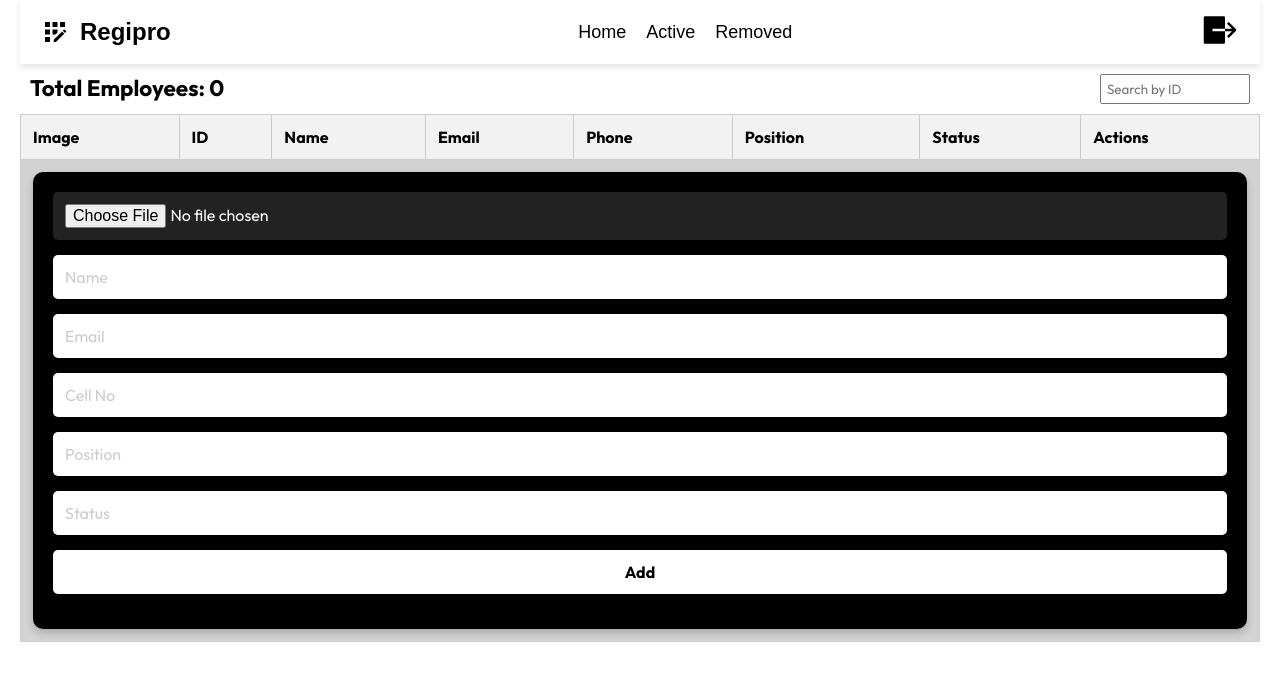
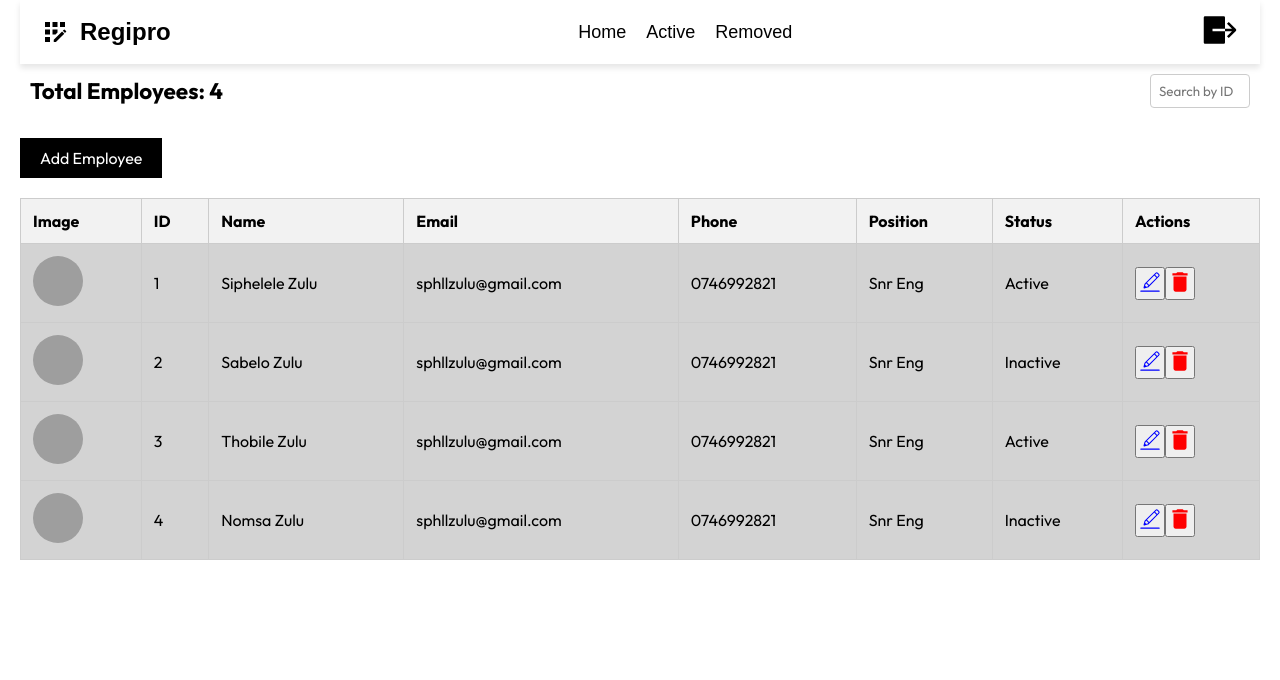
Before and after one commit to sphllzulu/EmployeeReg, a React (Vite) app: page /home in a window 1280 px wide. Shown: the top 680 px of the page. Built offline with nearby package versions, Linux system fonts and the light colour scheme; grey boxes are pictures that could not be loaded.

Commit message:
Update Tbl.jsx

```diff
--- a/src/Tbl.jsx
+++ b/src/Tbl.jsx
@@ -5,29 +5,52 @@ import './Tbl.css';
 import EmployeeCount from './EmployeeCount';
 import Loader from './Loader';
 
-function Popup({ message, onClose }) {
-  useEffect(() => {
-    const timer = setTimeout(onClose, 3000); // Close after 3 seconds
-    return () => clearTimeout(timer);
-  }, [onClose]);
-
-  return (
-    <div className="popup">
-      <p>{message}</p>
-    </div>
-  );
-}
-
 function Tbl() {
   const initialList = [
-    // Initial list as defined
+    {
+      id: 1,
+      image: "https://picsum.photos/200/300?grayscale",
+      name: "Siphelele Zulu",
+      email: "sphllzulu@gmail.com",
+      phone: "0746992821",
+      position: "Snr Eng",
+      status: "Active",
+    },
+    {
+      id: 2,
+      image: "https://picsum.photos/200/300?grayscale",
+      name: "Sabelo Zulu",
+      email: "sphllzulu@gmail.com",
+      phone: "0746992821",
+      position: "Snr Eng",
+      status: "Inactive",
+    },
+    {
+      id: 3,
+      image: "https://picsum.photos/200/300?grayscale",
+      name: "Thobile Zulu",
+      email: "sphllzulu@gmail.com",
+      phone: "0746992821",
+      position: "Snr Eng",
+      status: "Active",
+    },
+    {
+      id: 4,
+      image: "https://picsum.photos/200/300?grayscale",
+      name: "Nomsa Zulu",
+      email: "sphllzulu@gmail.com",
+      phone: "0746992821",
+      position: "Snr Eng",
+      status: "Inactive",
+    },
   ];
 
   const [lists, setList] = useState([]);
   const [searchId, setSearchId] = useState('');
   const [editState, setEditState] = useState(-1);
   const [loading, setLoading] = useState(true);
-  const [popupMessage, setPopupMessage] = useState('');
+  const [showAddPopup, setShowAddPopup] = useState(false);
+  const [showDeletePopup, setShowDeletePopup] = useState(null); // To track the employee being deleted
 
   useEffect(() => {
     const storedLists = localStorage.getItem('employees');
@@ -54,17 +77,13 @@ function Tbl() {
     const updatedList = lists.map(item => item.id === id ? updatedItem : item);
     setList(updatedList);
     setEditState(-1);
-    setPopupMessage('Employee updated successfully');
   }
 
   function handleDelete(id) {
     const updatedList = lists.filter(item => item.id !== id);
     setList(updatedList);
-    setPopupMessage('Employee deleted successfully');
-  }
-
-  function closePopup() {
-    setPopupMessage('');
+    localStorage.setItem('employees', JSON.stringify(updatedList));
+    setShowDeletePopup(null);
   }
 
   const filteredLists = lists.filter(item => item.id.toString().includes(searchId));
@@ -75,19 +94,28 @@ function Tbl() {
 
   return (
     <div>
-      {popupMessage && <Popup message={popupMessage} onClose={closePopup} />}
-      <div style={{display:'flex',justifyContent:'space-between'}}>
+    <div style={{ display: 'flex', justifyContent: 'space-between', alignItems: 'center' }}>
       <EmployeeCount count={lists.length} />
-
       <div style={{ margin: '10px' }}>
         <input
           type="text"
           placeholder="Search by ID"
           value={searchId}
           onChange={(e) => setSearchId(e.target.value)}
+          className="search-input"
         />
       </div>
     </div>
+
+    <button className="addEmployeeBtn" onClick={() => setShowAddPopup(true)}>
+      Add Employee
+    </button>
+
+    {showAddPopup && (
+      <Popup title="Add Employee" onClose={() => setShowAddPopup(false)}>
+        <AddEmployee setList={setList} lists={lists} closePopup={() => setShowAddPopup(false)} />
+      </Popup>
+    )}
 
     <table className="responsive-table">
       <thead>
@@ -103,16 +131,14 @@ function Tbl() {
         </tr>
       </thead>
       <tbody>
-          <tr>
-            <td colSpan="8">
-              <AddEmployee setList={setList} lists={lists} setPopupMessage={setPopupMessage} />
+        {filteredLists.map((current) =>
+          editState === current.id ? (
+            <Edit key={current.id} current={current} handleUpdate={handleUpdate} />
+          ) : (
+            <tr key={current.id}>
+              <td data-label="Image">
+                <img src={current.image} alt={current.name} className="employee-img" />
               </td>
-          </tr>
-          {filteredLists.map((current) => (
-            editState === current.id ?
-              <Edit key={current.id} current={current} handleUpdate={handleUpdate} /> :
-              <tr key={current.id}>
-                <td data-label="Image"><img src={current.image} alt={current.name} /></td>
               <td data-label="ID">{current.id}</td>
               <td data-label="Name">{current.name}</td>
               <td data-label="Email">{current.email}</td>
@@ -120,22 +146,87 @@ function Tbl() {
               <td data-label="Position">{current.position}</td>
               <td data-label="Status">{current.status}</td>
               <td data-label="Actions">
-                  <button className='edit' onClick={() => handleEdit(current.id)}><CiEdit style={{ fontSize: "26px" }} /></button>
-                  <button className='delete' onClick={() => handleDelete(current.id)}><MdDelete style={{ fontSize: "26px" }} /></button>
+                <button className="edit" onClick={() => handleEdit(current.id)}>
+                  <CiEdit style={{ fontSize: '26px',color:'blue' }} />
+                </button>
+                <button className="delete" onClick={() => setShowDeletePopup(current.id)}>
+                  <MdDelete style={{ fontSize: '26px',color:'red' }} />
+                </button>
               </td>
             </tr>
-          ))}
+          )
+        )}
       </tbody>
     </table>
+
+    {showDeletePopup && (
+      <Popup title="Delete Employee" onClose={() => setShowDeletePopup(null)}>
+        <div>
+          <p>Are you sure you want to delete this employee?</p>
+          <button className="confirm-delete" onClick={() => handleDelete(showDeletePopup)}>
+            Yes, delete
+          </button>
+          <button className="cancel-delete" onClick={() => setShowDeletePopup(null)}>
+            Cancel
+          </button>
         </div>
+      </Popup>
+    )}
+  </div>
+
   );
 }
 
 function Edit({ current, handleUpdate }) {
-  // Same Edit component as before
+  const [image, setImage] = useState(current.image);
+  const [name, setName] = useState(current.name);
+  const [email, setEmail] = useState(current.email);
+  const [phone, setPhone] = useState(current.phone);
+  const [position, setPosition] = useState(current.position);
+  const [status, setStatus] = useState(current.status);
+
+  function handleImageChange(event) {
+    const file = event.target.files[0];
+    const reader = new FileReader();
+
+    reader.onloadend = () => {
+      setImage(reader.result);
+    };
+
+    if (file) {
+      reader.readAsDataURL(file);
+    }
   }
 
-function AddEmployee({ setList, lists, setPopupMessage }) {
+  function handleSubmit(event) {
+    event.preventDefault();
+    const updatedItem = {
+      id: current.id,
+      image,
+      name,
+      email,
+      phone,
+      position,
+      status
+    };
+    handleUpdate(current.id, updatedItem);
+  }
+
+  return (
+    <tr>
+      <td data-label="Image"><input type="file" name='image' onChange={handleImageChange} /></td>
+      <td data-label="ID">{current.id}</td>
+      <td data-label="Name"><input type="text" name='name' value={name} onChange={(e) => setName(e.target.value)} /></td>
+      <td data-label="Email"><input type="email" name='email' value={email} onChange={(e) => setEmail(e.target.value)} /></td>
+      <td data-label="Phone"><input type="tel" name='phone' value={phone} onChange={(e) => setPhone(e.target.value)} /></td>
+      <td data-label="Position"><input type="text" name='position' value={position} onChange={(e) => setPosition(e.target.value)} /></td>
+      <td data-label="Status"><input type="text" name='status' value={status} onChange={(e) => setStatus(e.target.value)} /></td>
+      <td data-label="Actions"><button type='button' onClick={handleSubmit}>Update</button></td>
+    </tr>
+  );
+}
+
+function AddEmployee({ setList, lists, closePopup }) {
   const [image, setImage] = useState(null);
 
   function handleImageChange(event) {
@@ -175,21 +266,36 @@ function AddEmployee({ setList, lists, setPopupMessage }) {
     setList(updatedList);
     localStorage.setItem('employees', JSON.stringify(updatedList));
 
-    setPopupMessage('Employee added successfully');
     event.target.reset();
     setImage(null);
+    closePopup();
   }
 
   return (
+    <div style={{display: 'flex',justifyContent: 'center', alignItems: 'center',  height: '100%'
+    }}>
     <form className='addForm' onSubmit={handleSubmit}>
-      <input type="file" name='image' onChange={handleImageChange} required />
+      <input type="file" name='image' onChange={handleImageChange} />
       <input type="text" name='name' placeholder='Name' required />
       <input type="email" name='email' placeholder='Email' required />
-      <input type="tel" name='phone' placeholder='Cell No' required />
+      <input type="tel" name='phone' placeholder='Phone' required />
       <input type="text" name='position' placeholder='Position' required />
       <input type="text" name='status' placeholder='Status' required />
-      <button className='add'>Add</button>
+      <button type="submit">Add Employee</button>
     </form>
+    </div>
+  );
+}
+
+function Popup({ title, children, onClose }) {
+  return (
+    <div className="popup">
+      <div className="popup-content">
+        <h3>{title}</h3>
+        <button className="popup-close" onClick={onClose}>X</button>
+        {children}
+      </div>
+    </div>
   );
 }
 
```
Lines whose indentation alone changed are shown as unchanged.
